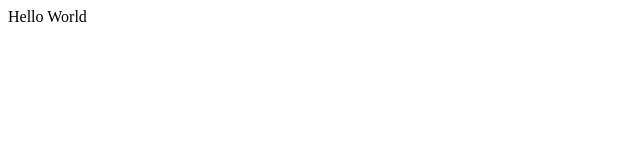
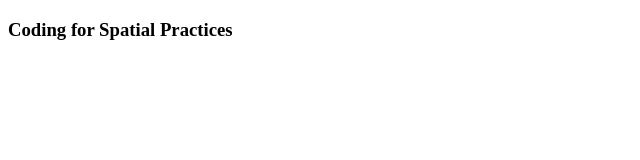
Before and after one commit to szamler/coding-practices, a plain HTML site: page index.html in a window 1280 px wide. Shown: the whole page, without its empty margins (0-640 px from the left). Drawn offline with Linux system fonts and the light colour scheme.

Commit message:
small edits

```diff
--- a/index.html
+++ b/index.html
@@ -6,7 +6,7 @@
     <title>Document</title>
 </head>
 <body>
- Hello World
+ <h3>Coding for Spatial Practices</h3>
 
 </body>
 </html>
```
Also changed, not shown: about.html (deleted, +0 -12 lines).
